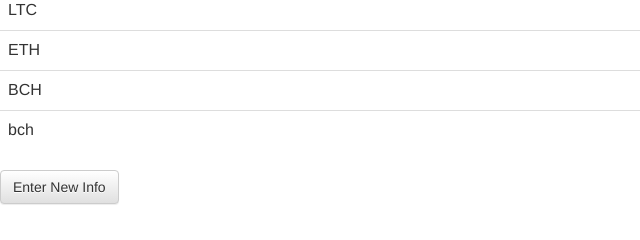
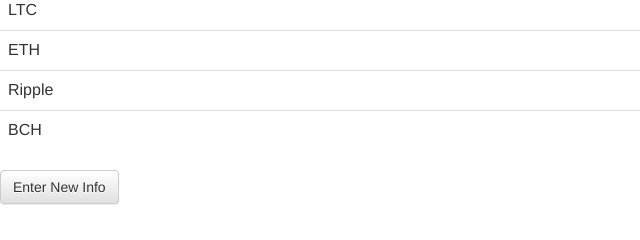
Before and after one commit to pierce27/cryptobalance, a plain HTML site: page templates/index.html in a window 1280 px wide. Both pictures are taken after typing "Sample", "Sample", "Sample", "Sample", "Sample", "Sample" into the empty fields and a click on the button "Submit". Shown: the part 229-469 px from the top of the page, 0-640 px from the left. Drawn offline with nearby package versions, Linux system fonts and the light colour scheme; some packages are replaced by stand-ins of ours; no server answers; files whose address does not match are found by name.

Commit message:
Fix BCH in view

```diff
--- a/templates/index.html
+++ b/templates/index.html
@@ -91,13 +91,13 @@
 		    <td>{{cryptData.eth[2] | currency}}</td>
 		  </tr>
 		  <tr>
-		    <td>BCH</td>
+		    <td>Ripple</td>
 		    <td>{{cryptData.xrp[0]}}</td>
 		    <td>{{cryptData.xrp[1] | currency}}</td>
 		    <td>{{cryptData.xrp[2] | currency}}</td>
 		  </tr>
 		  <tr>
-		    <td>bch</td>
+		    <td>BCH</td>
 		    <td>{{cryptData.bch[0]}}</td>
 		    <td>{{cryptData.bch[1] | currency: "$" : 4}}</td>
 		    <td>{{cryptData.bch[2] | currency}}</td>
```
